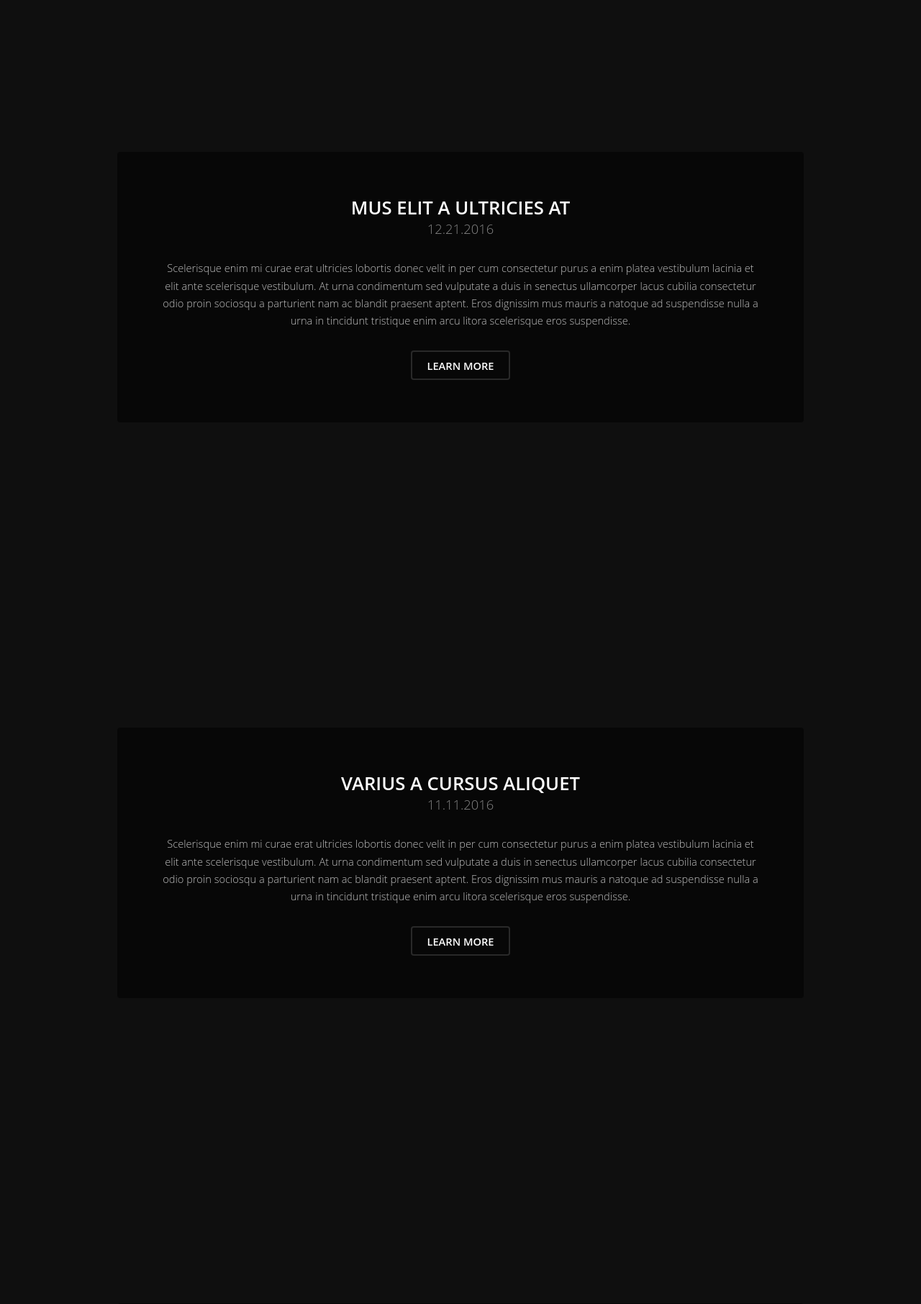
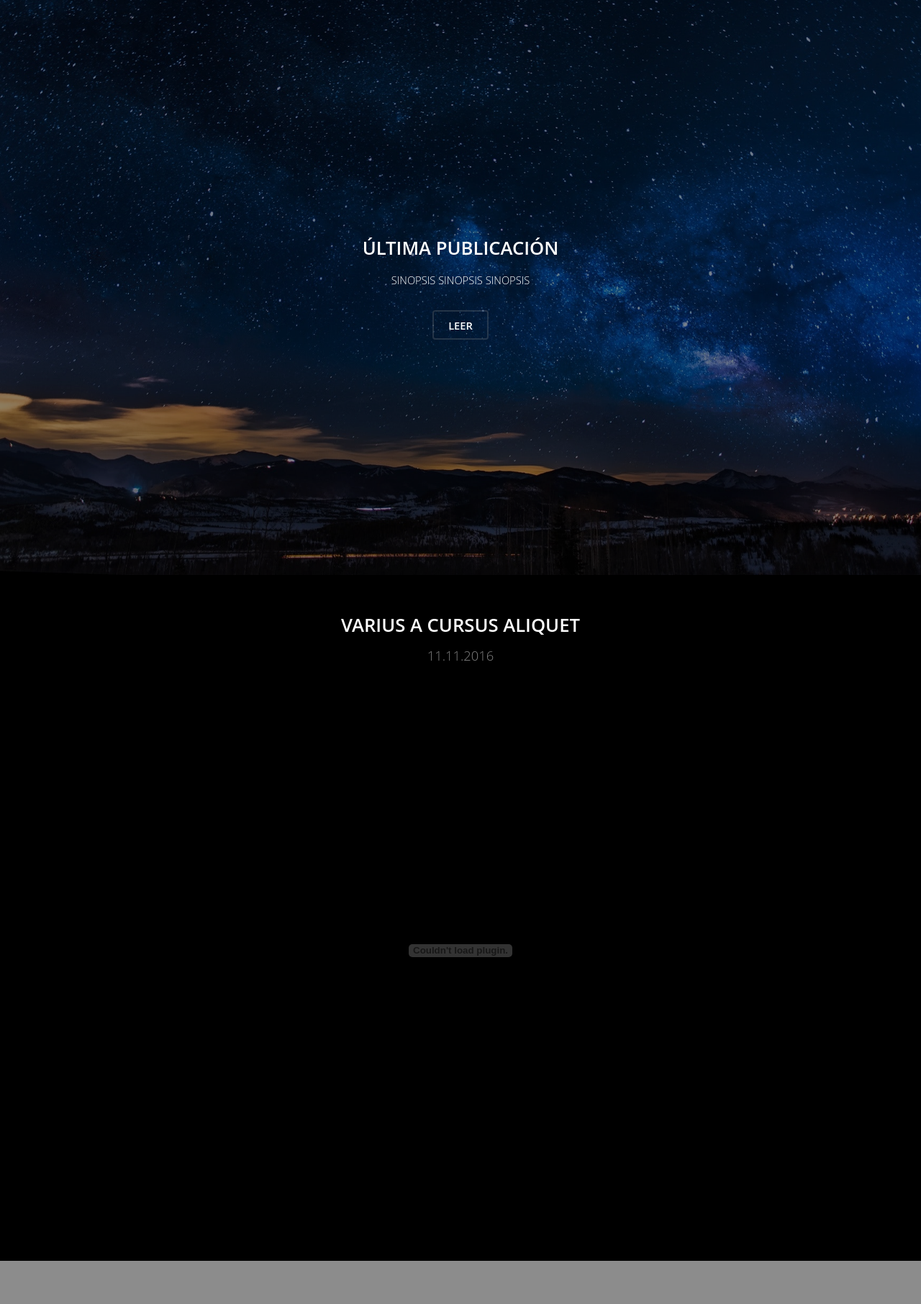
Before and after one commit to LuisRG30/losfuturistas, a Django app: page / in a window 1280 px wide. Shown: the part 1601-3413 px from the top of the page at 72% size. Run offline with Django 3.2, Linux system fonts and the light colour scheme; some libraries are stand-ins or nearby versions.

Commit message:
added reader section

```diff
--- a/main/static/main/main.css
+++ b/main/static/main/main.css
@@ -1567,7 +1567,7 @@
 	}
 
 	body {
-		background: #1b1b1b;
+		background: #ffffff;
 	}
 
 		body.is-loading *, body.is-loading *:before, body.is-loading *:after {
@@ -1585,6 +1585,11 @@
 		width: 60em;
 	}
 
+
+	.reader {
+		width: 100%;
+	}
+
 	@media screen and (max-width: 1280px) {
 
 		.inner {
@@ -1612,8 +1617,7 @@
 /* Type */
 
 	body {
-		background-color: #1b1b1b;
-		color: rgba(255, 255, 255, 0.75);
+		color: rgb(255, 255, 255);
 	}
 
 	body, input, select, textarea {
@@ -1811,7 +1815,6 @@
 /* Box */
 
 	.box {
-		background: rgba(0, 0, 0, 0.5);
 		border-radius: 4px;
 		margin-bottom: 2em;
 		overflow: hidden;
@@ -3607,7 +3610,7 @@
 		position: relative;
 		text-align: center;
         overflow: hidden;
-        background: rgb(255, 24, 24);;
+        background: rgb(255, 255, 255);
 	}
 
 		#banner .inner {
@@ -3746,7 +3749,7 @@
 			transition-delay: 1.25s;
 			content: '';
 			display: block;
-			background-color: #000;
+			background-color: #ffff;
 			height: 100%;
 			left: 0;
 			opacity: 0.45;
@@ -3811,6 +3814,30 @@
         background-image: url("fire.jpg");
     }
 
+/* Two */
+	#two {
+		background-image: url("sky.jpg");
+	}
+
+/* Three */
+	.pdfsection {
+		width: 100%;
+		height: 65em;
+		background-color: #000;
+		flex: 1;
+		text-align: center;
+
+	}
+
+	.readercontainer {
+		padding: 3.5em;
+		height: inherit;
+	}
+
+	.reader {
+		width: 75%;
+		height: 50em;
+	}
 
 /* Banner */
 
--- a/main/templates/main/index.html
+++ b/main/templates/main/index.html
@@ -19,7 +19,6 @@
             <h1>LOS FUTURISTAS</h1>
         </header>
     </div>
-    <a href="#one" class="more">Learn More</a>
 </section>
 
 <!-- One -->
@@ -27,18 +26,17 @@
     <div class="inner">
         <article class="box">
             <header>
-                <h2>Nibh non lobortis mus nibh</h2>
-                <p>01.01.2017</p>
+                <h2>Desde el amanecer la sombra del caminante ya se proyecta hasta el ocaso.</h2>
+                <p>21.10.2020</p>
             </header>
             <div class="content">
-                <p>Scelerisque enim mi curae erat ultricies lobortis donec velit in per cum consectetur purus a enim platea vestibulum lacinia et elit ante scelerisque vestibulum. At urna condimentum sed vulputate a duis in senectus ullamcorper lacus cubilia consectetur odio proin sociosqu a parturient nam ac blandit praesent aptent. Eros dignissim mus mauris a natoque ad suspendisse nulla a urna in tincidunt tristique enim arcu litora scelerisque eros suspendisse.</p>
+                <p>Somos una revista literaria que representa el pensamiento de los jóvenes sin filtros y sin vergüenza. Nadie que escriba aquí existe ya. Estás leyendo el futuro.</p>
             </div>
             <footer>
                 <a href="generic.html" class="button alt">Learn More</a>
             </footer>
         </article>
     </div>
-    <a href="#two" class="more">Learn More</a>
 </section>
 
 <!-- Two -->
@@ -46,14 +44,13 @@
     <div class="inner">
         <article class="box">
             <header>
-                <h2>Mus elit a ultricies at</h2>
-                <p>12.21.2016</p>
+                <h2>última Publicación</h2>
             </header>
             <div class="content">
-                <p>Scelerisque enim mi curae erat ultricies lobortis donec velit in per cum consectetur purus a enim platea vestibulum lacinia et elit ante scelerisque vestibulum. At urna condimentum sed vulputate a duis in senectus ullamcorper lacus cubilia consectetur odio proin sociosqu a parturient nam ac blandit praesent aptent. Eros dignissim mus mauris a natoque ad suspendisse nulla a urna in tincidunt tristique enim arcu litora scelerisque eros suspendisse.</p>
+                <p>SINOPSIS SINOPSIS SINOPSIS</p>
             </div>
             <footer>
-                <a href="generic.html" class="button alt">Learn More</a>
+                <a href="generic.html" class="button alt">Leer</a>
             </footer>
         </article>
     </div>
@@ -61,23 +58,16 @@
 </section>
 
 <!-- Three -->
-<section id="three" class="wrapper post bg-img" data-bg="banner4.jpg">
-    <div class="inner">
-        <article class="box">
-            <header>
-                <h2>Varius a cursus aliquet</h2>
-                <p>11.11.2016</p>
-            </header>
-            <div class="content">
-                <p>Scelerisque enim mi curae erat ultricies lobortis donec velit in per cum consectetur purus a enim platea vestibulum lacinia et elit ante scelerisque vestibulum. At urna condimentum sed vulputate a duis in senectus ullamcorper lacus cubilia consectetur odio proin sociosqu a parturient nam ac blandit praesent aptent. Eros dignissim mus mauris a natoque ad suspendisse nulla a urna in tincidunt tristique enim arcu litora scelerisque eros suspendisse.</p>
-            </div>
-            <footer>
-                <a href="generic.html" class="button alt">Learn More</a>
-            </footer>
-        </article>
+<div class="pdfsection">
+    <div class="readercontainer">
+        <header>
+            <h2>Varius a cursus aliquet</h2>
+            <p>11.11.2016</p>
+        </header>
+        <object class="reader" data="{% static 'main/A First Course in Differential Equations with Modeling Applications 10e 2012 Zill.pdf' %}" download="no">
+        </object>
     </div>
-    <a href="#four" class="more">Learn More</a>
-</section>
+</div>
 
 <!-- Four -->
 <section id="four" class="wrapper post bg-img" data-bg="banner3.jpg">
@@ -101,12 +91,12 @@
 <footer id="footer">
     <div class="inner">
 
-        <h2>Contact Me</h2>
+        <h2>Publica con Nosotros</h2>
 
         <form action="#" method="post">
 
             <div class="field half first">
-                <label for="name">Name</label>
+                <label for="name">Nombre</label>
                 <input name="name" id="name" type="text" placeholder="Name">
             </div>
             <div class="field half">
@@ -114,7 +104,7 @@
                 <input name="email" id="email" type="email" placeholder="Email">
             </div>
             <div class="field">
-                <label for="message">Message</label>
+                <label for="message">Asunto</label>
                 <textarea name="message" id="message" rows="6" placeholder="Message"></textarea>
             </div>
             <ul class="actions">
@@ -122,16 +112,6 @@
             </ul>
         </form>
 
-        <ul class="icons">
-            <li><a href="#" class="icon round fa-twitter"><span class="label">Twitter</span></a></li>
-            <li><a href="#" class="icon round fa-facebook"><span class="label">Facebook</span></a></li>
-            <li><a href="#" class="icon round fa-instagram"><span class="label">Instagram</span></a></li>
-        </ul>
-
-        <div class="copyright">
-            &copy; Untitled. Design: <a href="https://templated.co">TEMPLATED</a>. Images: <a href="https://unsplash.com">Unsplash</a>.
-        </div>
-
     </div>
 </footer>
 {% endblock %}
```
Also changed, not shown: main/static/main/sky.jpg (added), 2 other files.
